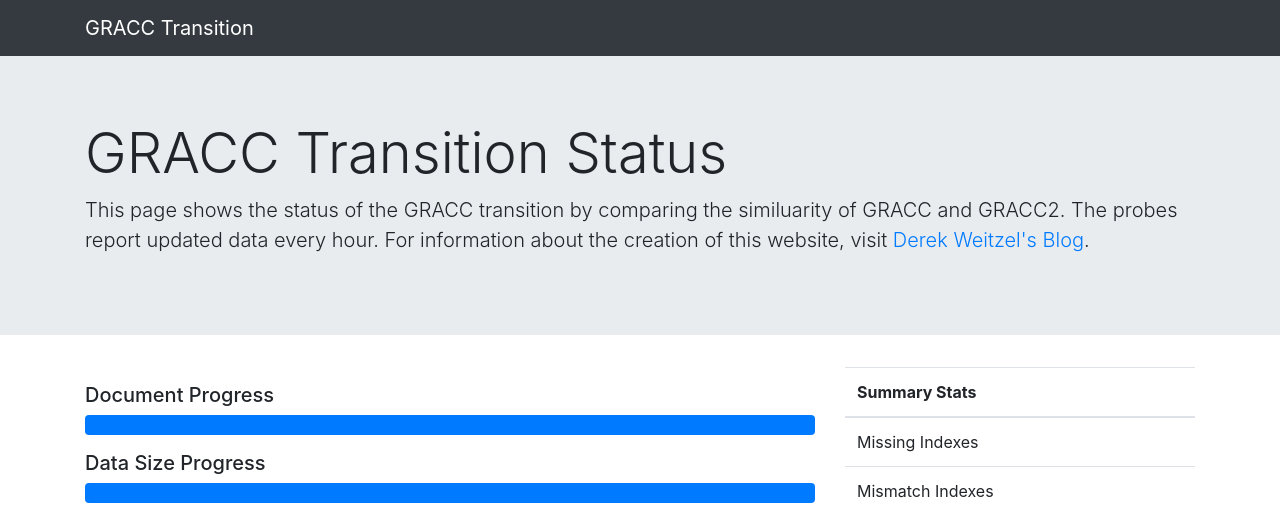
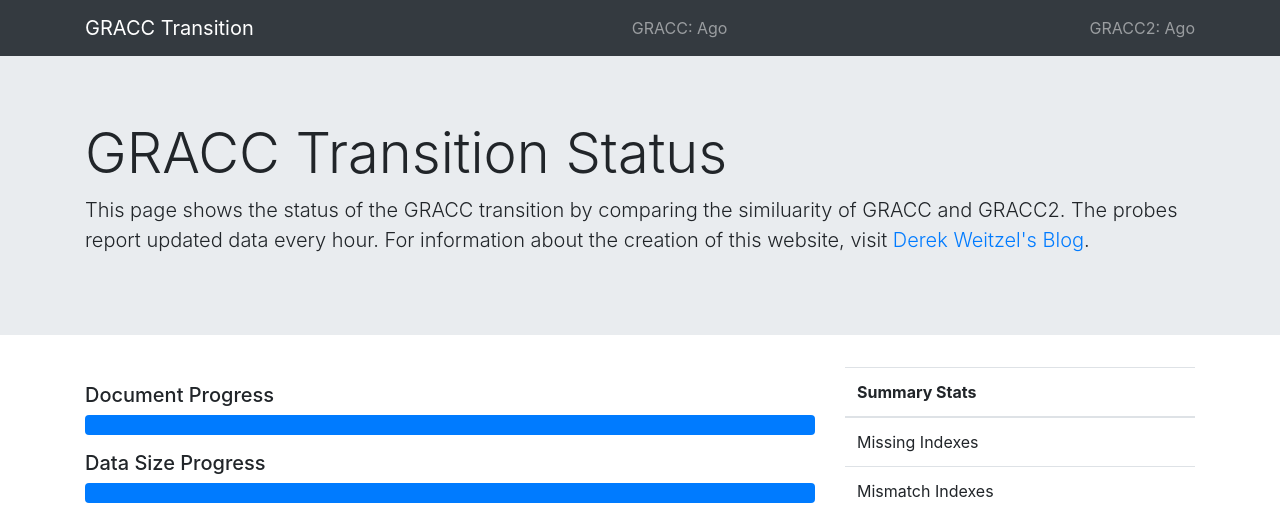
Before and after one commit to djw8605/gracc-transition, a Flask app: page / in a window 1280 px wide. Shown: the top 514 px of the page. Run offline with Flask 2, Linux system fonts and the light colour scheme; data that the repository does not hold is empty; some libraries are stand-ins or nearby versions.

Commit message:
Adding updated at text

```diff
--- a/app.py
+++ b/app.py
@@ -15,19 +15,6 @@ app.config.update({
 })
 db = SQLAlchemy(app)
 api = Api(app)
-
-
-class User(db.Model):
-    id = db.Column(db.Integer, primary_key=True)
-    name = db.Column(db.String(80))
-    email = db.Column(db.String(120), unique=True)
-
-    def __init__(self, name, email):
-        self.name = name
-        self.email = email
-
-    def __repr__(self):
-        return '<Name %r>' % self.name
 
 
 class ProbeUpload(db.Model):
@@ -81,7 +68,7 @@ class Download(Resource):
     def get(self, host):
         # Get the latest for a single host
         uploaded_data = ProbeUpload.query.filter(ProbeUpload.host == host).order_by(ProbeUpload.upload_date.desc())[0]
-        return uploaded_data.data
+        return {'data': uploaded_data.data, 'updated_at': uploaded_data.upload_date.isoformat()}
 
 
 @app.route('/')
--- a/templates/index.html
+++ b/templates/index.html
@@ -31,14 +31,27 @@
           $.getJSON("/download/hcc-gracc.unl.edu")
         ).then(
           (gracc, gracc2) => {
-            gracc = removeIgnored(gracc[0]);
-            gracc2 = removeIgnored(gracc2[0]);
+            var gracc_update = gracc[0].updated_at;
+            var gracc2_update = gracc2[0].updated_at;
+            gracc = removeIgnored(gracc[0].data);
+            gracc2 = removeIgnored(gracc2[0].data);
             summaryStats(gracc, gracc2);
             findDifferences(gracc, gracc2);
+            displayUpdated(gracc_update, gracc2_update);
           }
         )
 
       });
+
+    function displayUpdated(gracc_update, gracc2_update) {
+      var gracc_date = Date.parse(gracc_update + "Z");
+      var gracc2_date = Date.parse(gracc2_update + "Z");
+      var now = Date.now();
+      var gracc_difference_min = Math.floor((now - gracc_date) / (1000 * 60 ));
+      var gracc2_difference_min = Math.floor((now - gracc2_date) / (1000 * 60 ));
+      $("#gracc_updated").text(gracc_difference_min + " Minutes");
+      $("#gracc2_updated").text(gracc2_difference_min + " Minutes");
+    }
 
     function removeIgnored(indexes) {
       res = [
@@ -181,6 +194,12 @@
   <nav class="navbar navbar-expand-lg navbar-dark bg-dark static-top">
     <div class="container">
       <a class="navbar-brand" href="#">GRACC Transition</a>
+      <span class="navbar-text">
+        GRACC: <span id="gracc_updated"></span> Ago
+      </span>
+      <span class="navbar-text">
+        GRACC2: <span id="gracc2_updated"></span> Ago
+      </span>
     </div>
   </nav>
 
```
